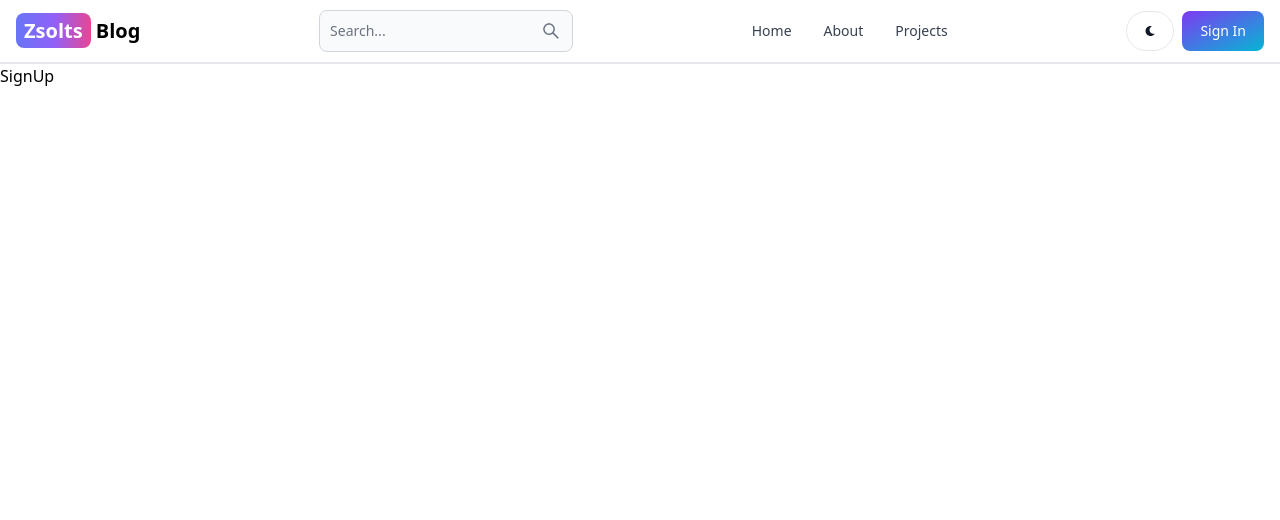
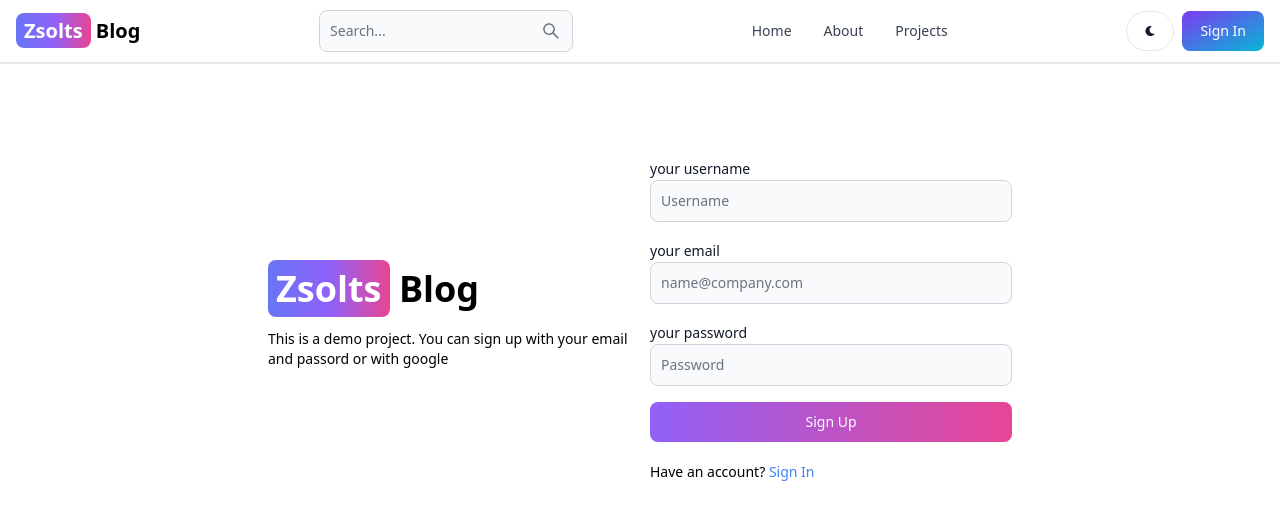
Before and after one commit to zsoolti8917/blogsite-mern-stack, a React app in the folder frontend/: page /sign-up in a window 1280 px wide. Shown: the top 520 px of the page. Built offline with nearby package versions, Linux system fonts and the light colour scheme; the HTML template or start-up script is replaced by a standard one.

Commit message:
complete signup page UI

```diff
--- a/frontend/src/pages/SignUp.jsx
+++ b/frontend/src/pages/SignUp.jsx
@@ -1,8 +1,51 @@
 import React from 'react'
-
+import { Link } from 'react-router-dom'
+import { Label, TextInput, Button } from 'flowbite-react'
 const SignUp = () => {
   return (
-    <div>SignUp</div>
+    <div className='min-h-screen mt-20'>
+      <div className='flex p-3 max-w-3xl mx-auto flex-col md:flex-row md:items-center'>
+
+
+      <div className='flex-1'>
+      <Link to='/' className='font-bold dark:text-white text-4xl'>
+      <span className='px-2 py-1 bg-gradient-to-r from-indigo-500 via-purple-500 to-pink-500 rounded-lg text-white'>Zsolts</span> Blog</Link>
+    <p className='text-sm mt-5'>This is a demo project. You can sign up with your email and passord or with google</p>
+      </div>
+
+      <div className='flex-1 md:ml-5'>
+          <form className='flex flex-col gap-4'>
+            <div>
+              <Label value="your username"></Label>
+              <TextInput type='text' placeholder='Username'  id='username'/>
+
+            </div>
+
+            <div>
+              <Label value="your email"></Label>
+              <TextInput type='text' placeholder='name@company.com'  id='email'/>
+
+            </div>
+
+            <div>
+              <Label value="your password"></Label>
+              <TextInput type='text' placeholder='Password'  id='password'/>
+
+            </div>
+
+            <Button gradientDuoTone='purpleToPink' className='w-full' type='submit'>Sign Up</Button>
+          </form>
+          <div className='flex gap-2 text-sm mt-5'>
+            <span>
+              Have an account? <Link to='/sign-in' className='text-blue-500'>Sign In</Link>
+            </span>
+          </div>
+      </div>
+
+      </div>
+
+
+    </div>
   )
 }
 
```
